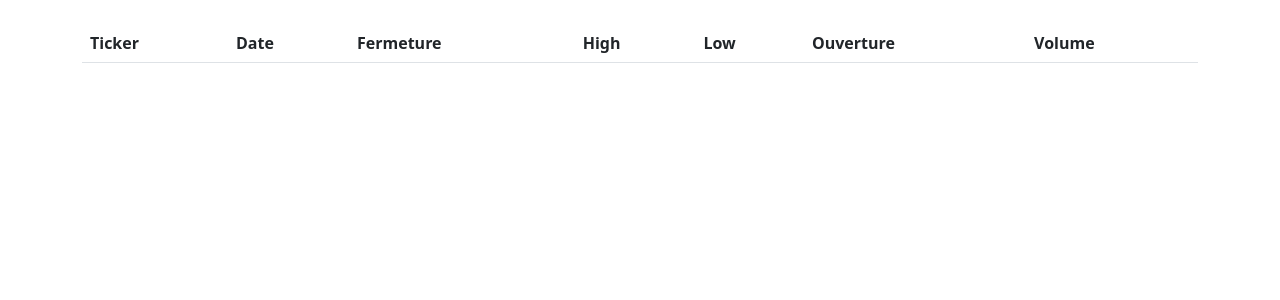
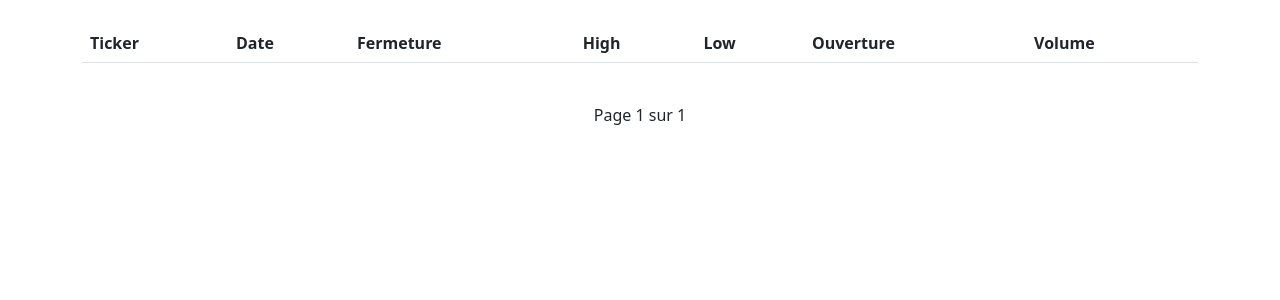
Before and after one commit to osamkz/Rivacube, a Django app: page / in a window 1280 px wide. Shown: the part 212-512 px from the top of the page. Run offline with Django 4.2, Linux system fonts and the light colour scheme; data that the repository does not hold is empty.

Commit message:
Added pagination at the bottom of the page as well

```diff
--- a/ticker/templates/index.html
+++ b/ticker/templates/index.html
@@ -156,6 +156,29 @@
             {% endfor %}
         </tbody>
     </table>
+
+    <nav aria-label="Pagination">
+        <div class="container p-4">
+            <div class="pagination justify-content-center">
+                <span class="step-links">
+                    {% if page_obj.has_previous %}
+                        <a href="?page=1&ticker={{current_ticker}}&startDate={{current_start_date}}&endDate={{current_end_date}}&sort={{current_sort}}&desc={{current_order}}">&laquo;</a>
+                        <a href="?page={{ page_obj.previous_page_number }}&ticker={{current_ticker}}&startDate={{current_start_date}}&endDate={{current_end_date}}&sort={{current_sort}}&desc={{current_order}}">&#139;</a>
+                    {% endif %}
+
+                    <span class="current">
+                        Page {{ page_obj.number }} sur {{ page_obj.paginator.num_pages }}
+                    </span>
+                    {% if page_obj.has_next %}
+                        <a href="?page={{ page_obj.next_page_number }}&ticker={{current_ticker}}&startDate={{current_start_date}}&endDate={{current_end_date}}&sort={{current_sort}}&desc={{current_order}}">&#155;</a>
+                        <a href="?page={{ page_obj.paginator.num_pages }}&ticker={{current_ticker}}&startDate={{current_start_date}}&endDate={{current_end_date}}&sort={{current_sort}}&desc={{current_order}}">&raquo;</a>
+                    {% endif %}
+                </span>
+            </div>
+        </div>
+    </nav>
+
+
 </div>
 
 <script type='text/javascript'>
```
